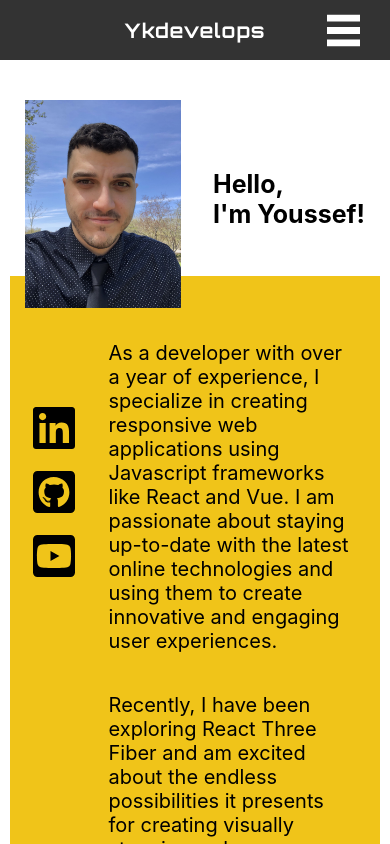
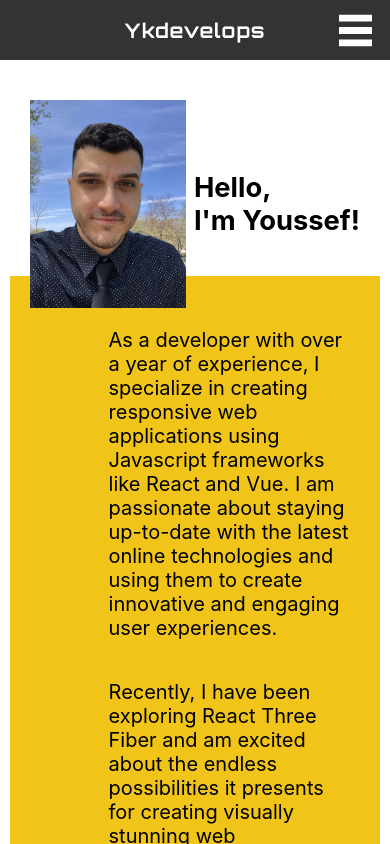
Before and after one commit to ykdevelops/ykdevelops-r3f, a React (Create React App) app in the folder ykdevelops-r3f/: page /about in a window 390 px wide. Shown: the top 844 px of the page. Built offline with nearby package versions, Linux system fonts and the light colour scheme; a web font is replaced by a local one.

Commit message:
style: :art: more styling for about and navbar

```diff
--- a/ykdevelops-r3f/src/components/About.js
+++ b/ykdevelops-r3f/src/components/About.js
@@ -38,10 +38,6 @@ const About = () => {
 
                 </div>
             </div>
-            <div className='black-bar-3'></div>
-            <div className='black-bar-4'></div>
-
-
         </div>
     );
 };
--- a/ykdevelops-r3f/src/styles/about.css
+++ b/ykdevelops-r3f/src/styles/about.css
@@ -1,4 +1,4 @@
-@media only screen and (min-width: 701px) {
+@media only screen and (min-width: 951px) {
   .about-page {
     display: flex;
     flex-direction: column;
@@ -128,7 +128,7 @@
     position: relative;
   }
 }
-@media only screen and (max-width: 700px) {
+@media only screen and (max-width: 950px) {
   .about-page {
     display: flex;
     flex-direction: column;
@@ -156,7 +156,7 @@
     font-size: 6.5rem;
   }
   .welcome-statement {
-    font-size: 25px;
+    font-size: 7vw;
     margin-bottom: 2rem;
     text-align: center;
     /* transform: translate(150px, -430px); */
@@ -164,7 +164,7 @@
     display: flex;
     flex-direction: column;
     align-items: flex-start;
-    padding-left: 2rem;
+    padding-left: 2vw;
     padding-top: 3rem;
   }
   .description-text {
@@ -174,13 +174,14 @@
     text-align: start;
   }
   .description-column {
-    height: 90%;
+    height: 100%;
     display: flex;
     flex-direction: column;
     align-items: flex-start;
+    padding-top: 4rem;
   }
   .headshot {
-    width: 40%;
+    width: 40vw;
     height: auto;
     z-index: 2;
   }
@@ -198,8 +199,8 @@
   }
   .yellow-box {
     width: 95%;
-    max-width: 900px;
-    height: 900px;
+    max-width: 600px;
+    max-height: 900px;
     background-color: #f0c419;
     transform: translate(0px, -2rem);
     z-index: 1;
@@ -243,29 +244,21 @@
     display: flex;
     flex-direction: column;
     width: 200px;
+    justify-content: flex-end;
     height: 100%;
-    justify-content: flex-start;
-    padding-top: 16rem;
-    /* transform: translate(10px, -80px); */
   }
   .icon-title {
     font-size: 1.5rem;
     font-weight: bold;
   }
   .black-bar-3 {
-    width: 5px;
+    width: 50px;
     height: 60px;
     background-color: black;
-    transform: translate(24.72rem, -79.5rem);
-    position: relative;
-    z-index: 111;
   }
   .black-bar-4 {
     width: 60px;
-    height: 5px;
+    height: 50px;
     background-color: black;
-    transform: translate(23rem, -79.5rem);
-    position: relative;
-    z-index: 111;
   }
 }
--- a/ykdevelops-r3f/src/styles/navbar.css
+++ b/ykdevelops-r3f/src/styles/navbar.css
@@ -106,7 +106,7 @@
     width: 33px;
     transition: box-shadow 0.3s ease-in-out;
     cursor: pointer;
-    margin-right: 20px;
+    margin-right: 2vw;
     transform: translateY(39px);
   }
   .ham-icon-active {
@@ -116,7 +116,6 @@
     cursor: pointer;
     transition: box-shadow 0.3s ease-in-out;
     cursor: pointer;
-    margin-right: 20px;
   }
 
   .dropdown-link.active {
```
